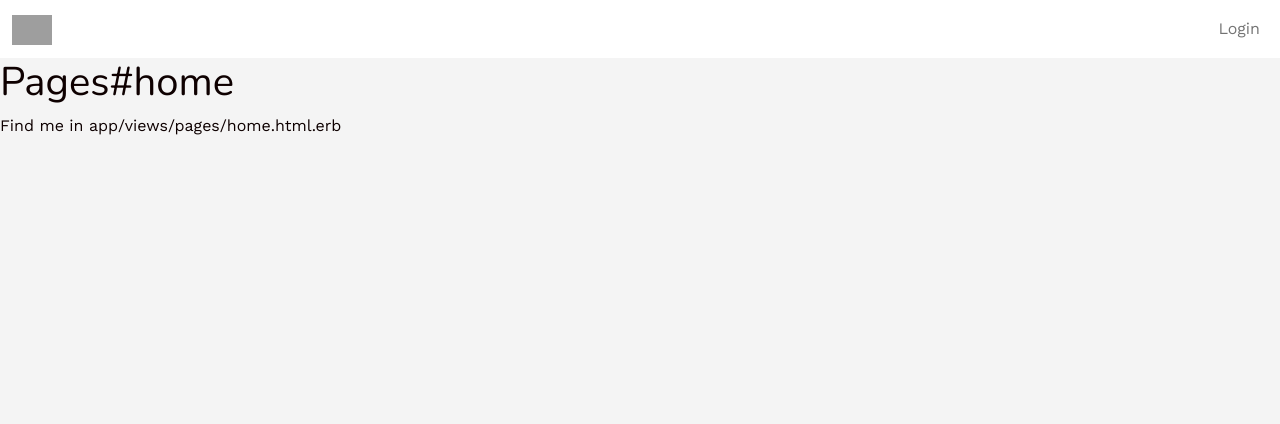
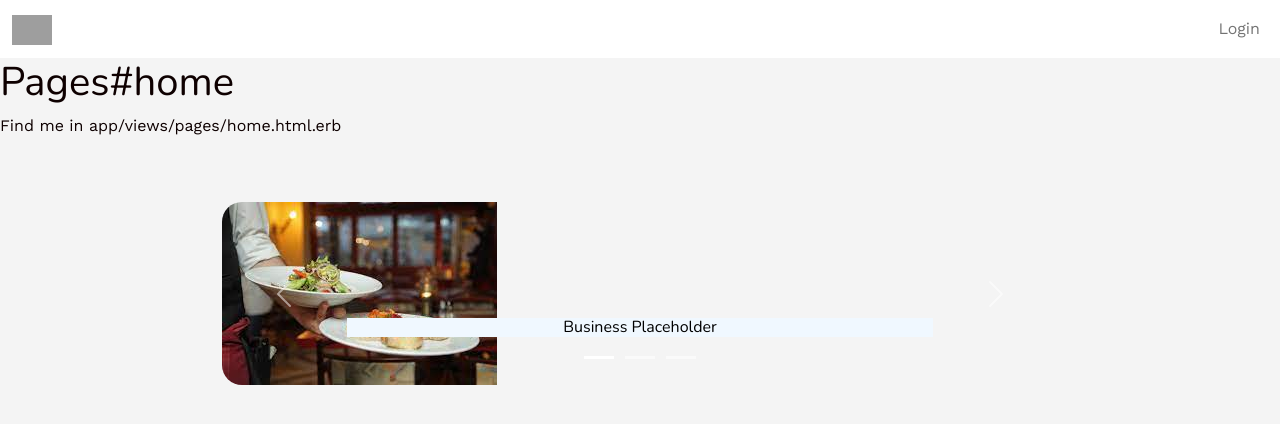
Before and after one commit to didibans/stamps, a Rails app: page / in a window 1280 px wide. Shown: the top 424 px of the page. Run offline with Rails 7, Linux system fonts and the light colour scheme; style sheets or scripts are compiled from the project's sources; some libraries are stand-ins or nearby versions; grey boxes are pictures that could not be loaded.

Commit message:
carousel with place holders done

```diff
--- /dev/null
+++ b/app/assets/stylesheets/components/_carousel.scss
@@ -0,0 +1,11 @@
+.carousel-inner {
+  border-radius: 20px;
+  display: block;
+  height: 360;
+  width: 250;
+}
+
+.carousel-inner h6 {
+  background-color: aliceblue;
+  color: black;
+}
--- a/app/assets/stylesheets/components/_index.scss
+++ b/app/assets/stylesheets/components/_index.scss
@@ -3,3 +3,8 @@
 @import "avatar";
 @import "form_legend_clear";
 @import "navbar";
+
+
+
+
+@import "carousel";
--- a/app/views/pages/home.html.erb
+++ b/app/views/pages/home.html.erb
@@ -1,2 +1,42 @@
 <h1>Pages#home</h1>
 <p>Find me in app/views/pages/home.html.erb</p>
+
+  <div class="container d-flex align-items-center justify-content-center">
+    <div id="carouselExampleCaptions" class="carousel slide w-75 mt-5" data-bs-ride="carousel">
+      <div class="carousel-indicators">
+        <div>
+          <button type="button" data-bs-target="#carouselExampleCaptions" data-bs-slide-to="0" class="active" aria-current="true" aria-label="Slide 1"></button>
+          <button type="button" data-bs-target="#carouselExampleCaptions" data-bs-slide-to="1" aria-label="Slide 2"></button>
+          <button type="button" data-bs-target="#carouselExampleCaptions" data-bs-slide-to="2" aria-label="Slide 3"></button>
+        </div>
+      </div>
+      <div class="carousel-inner">
+        <div class="carousel-item active">
+          <%= image_tag("restaurant.jpeg") %>
+          <div class="carousel-caption d-none d-md-block">
+            <h6>Business Placeholder</h6>
+          </div>
+        </div>
+        <div class="carousel-item">
+          <%= image_tag("restaurant.jpeg") %>
+          <div class="carousel-caption d-none d-md-block">
+            <h6>Second slide label</h6>
+          </div>
+        </div>
+        <div class="carousel-item">
+          <%= image_tag("restaurant.jpeg") %>
+          <div class="carousel-caption d-none d-md-block">
+            <h6>Third slide label</h6>
+          </div>
+        </div>
+      </div>
+      <button class="carousel-control-prev" type="button" data-bs-target="#carouselExampleCaptions" data-bs-slide="prev">
+        <span class="carousel-control-prev-icon" aria-hidden="true"></span>
+        <span class="visually-hidden">Previous</span>
+      </button>
+      <button class="carousel-control-next" type="button" data-bs-target="#carouselExampleCaptions" data-bs-slide="next">
+        <span class="carousel-control-next-icon" aria-hidden="true"></span>
+        <span class="visually-hidden">Next</span>
+      </button>
+    </div>
+  </div>
```
Also changed, not shown: app/assets/images/restaurant.jpeg (added), 1 other file.
